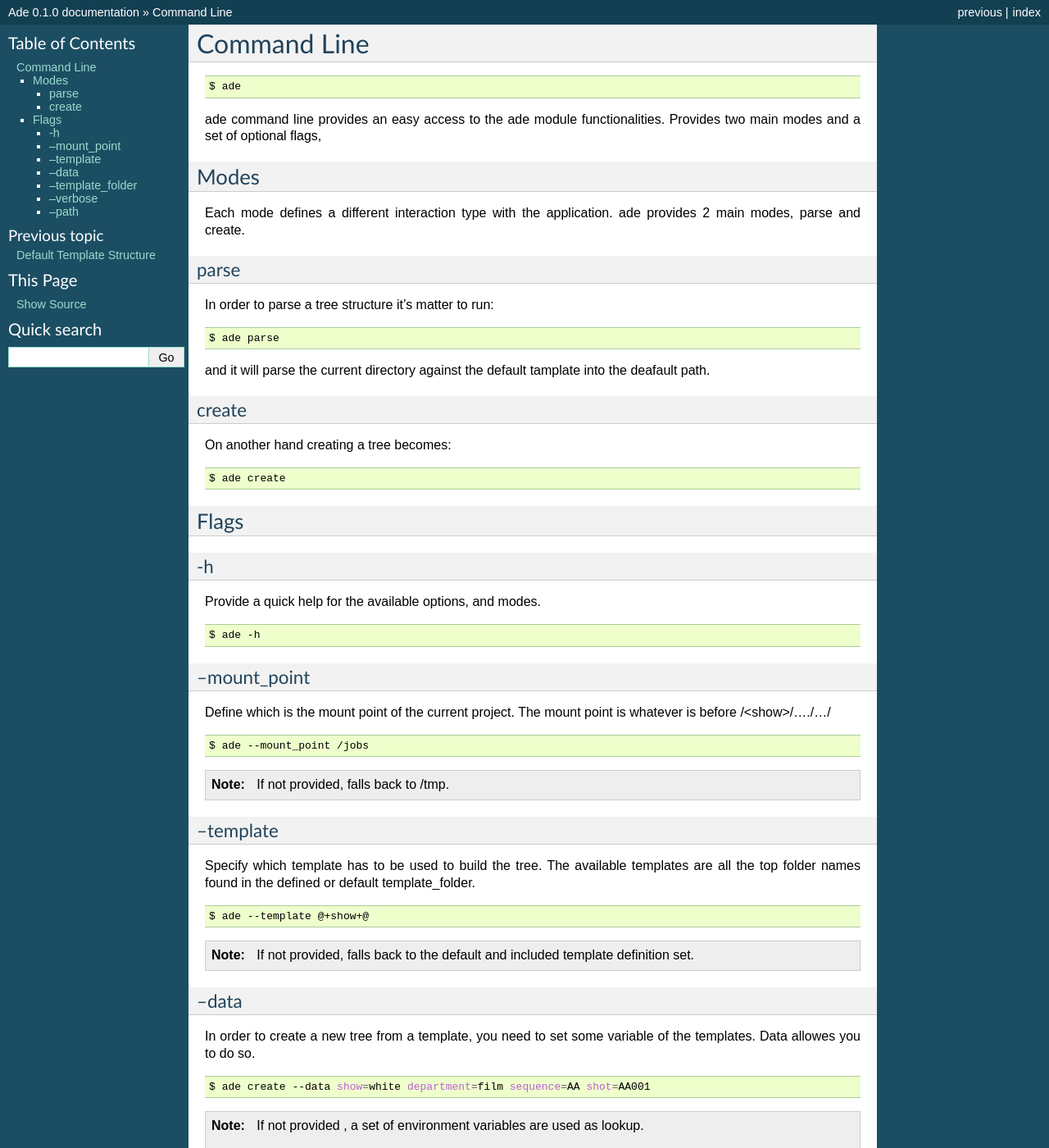
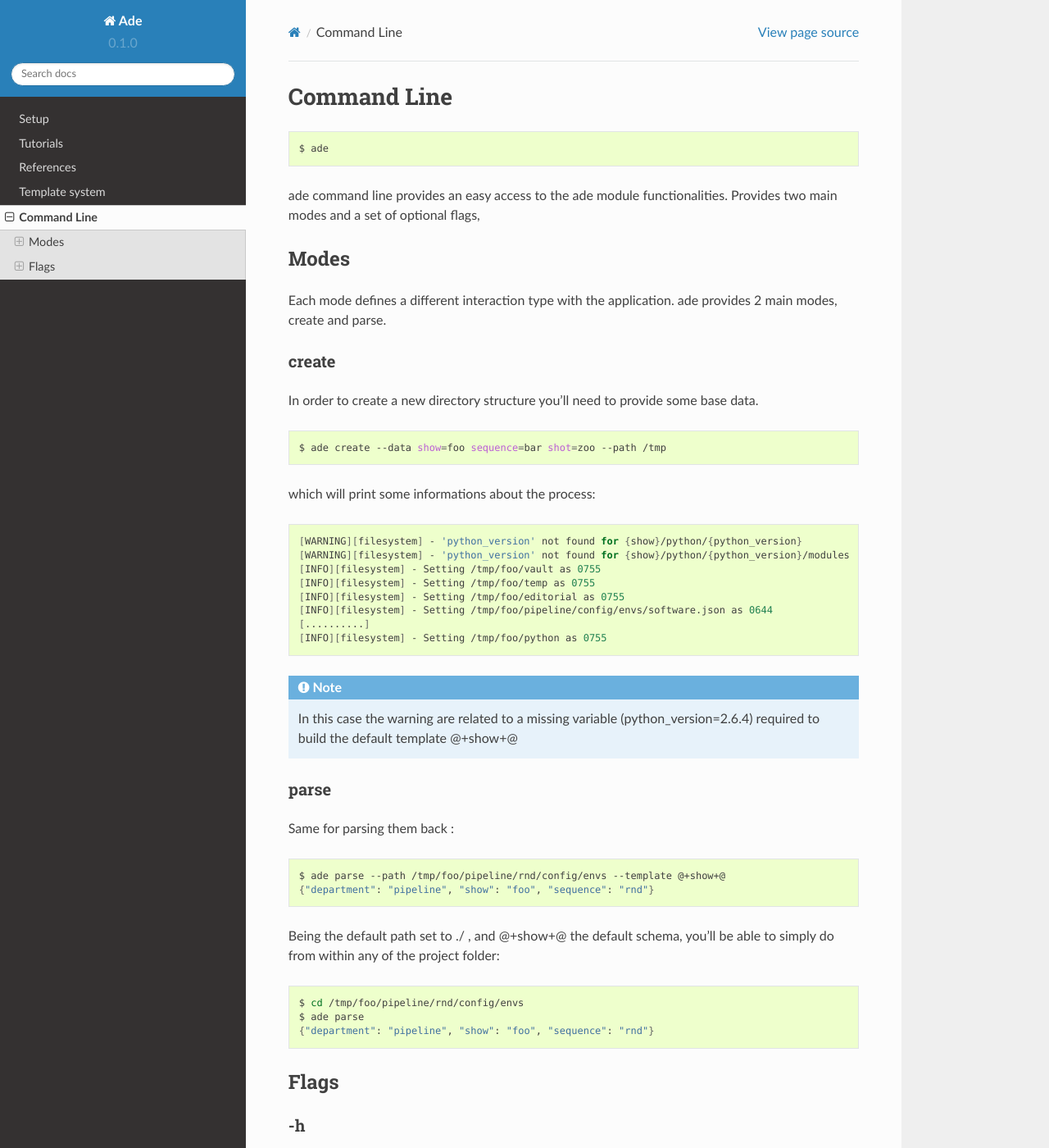
Before and after one commit to EfestoLab/ade, a Sphinx documentation site: the page built from docs/source/command/index.rst, in a window 1280 px wide and 1400 px high. Shown: the whole window at 82% size. Built offline with Sphinx 7.4.7 and the Read the Docs theme 2.0.0, drawn with Linux system fonts in a browser that asks for light colours; some of the changed text lies outside the part shown.

Commit message:
docs cleanup and improvements.

```diff
--- a/docs/source/command/index.rst
+++ b/docs/source/command/index.rst
@@ -11,27 +11,49 @@ Provides two main modes and a set of optional flags,
 Modes
 =====
 Each mode defines a different interaction type with the application.
-ade provides 2 main modes, parse and create.
+ade provides 2 main modes, create and parse.
+
+create
+------
+In order to create a new directory structure you'll need to provide some base data.
+
+.. code-block:: bash
+
+	$ ade create --data show=foo sequence=bar shot=zoo --path /tmp
+
+which will print some informations about the process:
+
+.. code-block:: bash
+
+	[WARNING][filesystem] - 'python_version' not found for {show}/python/{python_version}
+	[WARNING][filesystem] - 'python_version' not found for {show}/python/{python_version}/modules
+	[INFO][filesystem] - Setting /tmp/foo/vault as 0755
+	[INFO][filesystem] - Setting /tmp/foo/temp as 0755
+	[INFO][filesystem] - Setting /tmp/foo/editorial as 0755
+	[INFO][filesystem] - Setting /tmp/foo/pipeline/config/envs/software.json as 0644
+	[..........]
+	[INFO][filesystem] - Setting /tmp/foo/python as 0755
+
+.. note::
+	In this case the warning are related to a missing variable (python_version=2.6.4) required to build the default template @+show+@
 
 parse
 -----
-In order to parse a tree structure it's matter to run:
+Same for parsing them back :
 
 .. code-block:: bash
 
-	$ ade parse
+	$ ade parse --path /tmp/foo/pipeline/rnd/config/envs --template @+show+@
+	{"department": "pipeline", "show": "foo", "sequence": "rnd"}
 
-and it will parse the current directory against the default tamplate
-into the deafault path.
 
-create
-------
-On another hand creating a tree becomes:
+Being the default path set to ./ , and @+show+@ the default schema, you'll be able to simply do from within any of the project folder:
 
 .. code-block:: bash
 
-	$ ade create
-
+	$ cd /tmp/foo/pipeline/rnd/config/envs
+	$ ade parse
+	{"department": "pipeline", "show": "foo", "sequence": "rnd"}
 
 Flags
 =====
@@ -43,18 +65,6 @@ Provide a quick help for the available options, and modes.
 .. code-block:: bash
 
 	$ ade -h
-
---mount_point
--------------
-Define which is the mount point of the current project.
-The mount point is whatever is before /<show>/..../.../
-
-.. code-block:: bash
-
-	$ ade --mount_point /jobs
-
-.. note::
-	If not provided, falls back to /tmp.
 
 --template
 ----------
--- a/docs/source/conf.py
+++ b/docs/source/conf.py
@@ -1,4 +1,5 @@
 import sys, os
+import sphinx_rtd_theme
 
 extensions = [
 	'sphinx.ext.autodoc',
@@ -19,7 +20,9 @@ release = '0.1.0'
 exclude_patterns = []
 
 pygments_style = 'sphinx'
-html_theme = 'default'
+
+html_theme = "sphinx_rtd_theme"
+html_theme_path = [sphinx_rtd_theme.get_html_theme_path()]
 html_static_path = ['_static']
 htmlhelp_basename = 'Adedoc'
 latex_elements = {
--- a/docs/source/index.rst
+++ b/docs/source/index.rst
@@ -19,8 +19,8 @@ Contents:
    :maxdepth: 1
 
    installation
-   examples/index
-   api/index
+   tutorials/index
+   reference/index
    template/index
    command/index
 
--- a/docs/source/api/manager/index.rst
+++ b/docs/source/reference/manager/index.rst
@@ -4,5 +4,5 @@ Manager
 .. toctree::
    :maxdepth: 2
 
+   filesystem
    template
-   filesystem
--- a/docs/source/examples/index.rst
+++ b/docs/source/tutorials/index.rst
@@ -1,5 +1,5 @@
-Examples
-========
+Tutorials
+=========
 
 Hi , in here you will find some examples on how to use ade from command line and api. I suggest to start from how to create a folder and then see how to parse.
 
--- a/setup.py
+++ b/setup.py
@@ -18,5 +18,6 @@ setup(
     install_requires=[
         'argparse',
         'sphinx',
+        'sphinx_rtd_theme'
     ],
 )
```
Also changed, not shown: docs/source/api/index.rst (deleted, +0 -7 lines), docs/source/installation.rst (+5 -7 lines), docs/source/reference/index.rst (added, +9 -0 lines), docs/source/reference/manager/filesystem.rst (renamed from docs/source/api/manager/filesystem.rst), docs/source/reference/manager/template.rst (renamed from docs/source/api/manager/template.rst), docs/source/tutorials/create.rst (renamed from docs/source/examples/create.rst), docs/source/tutorials/parse.rst (renamed from docs/source/examples/parse.rst), 1 other file.
